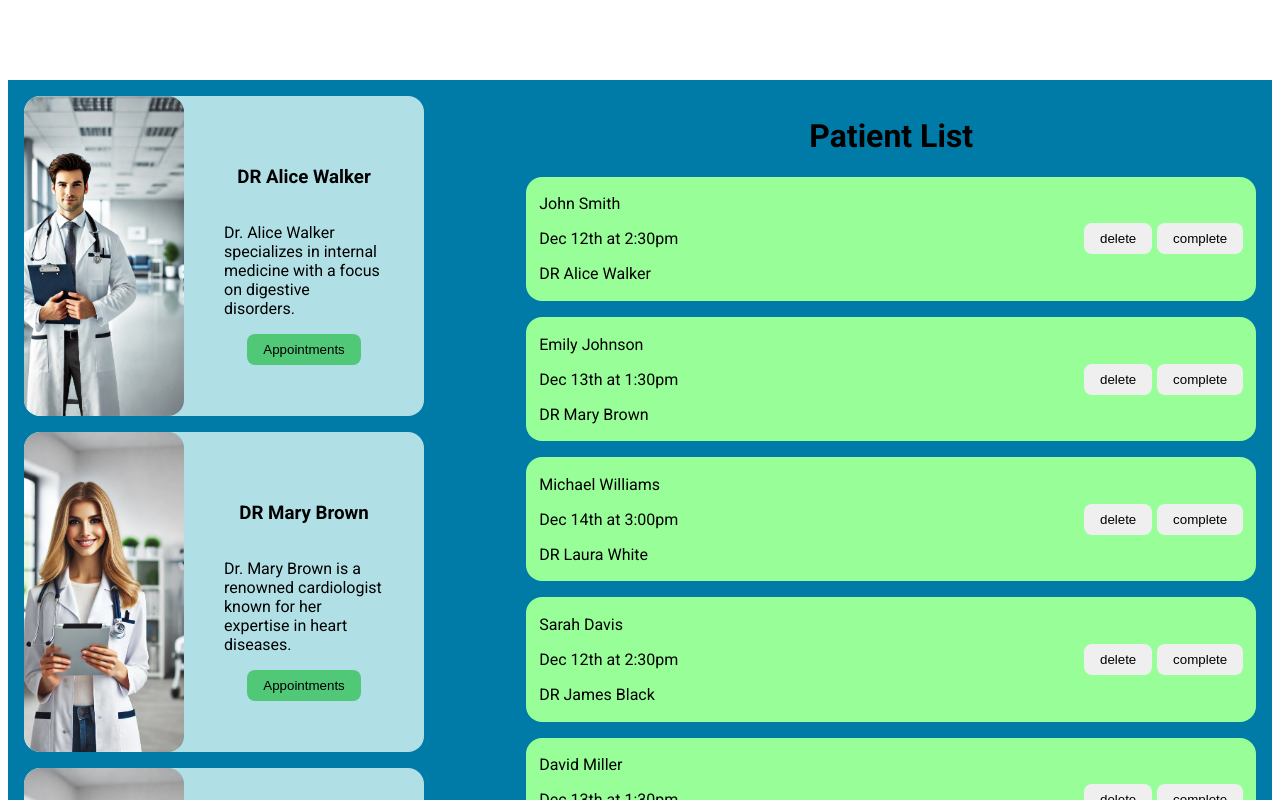
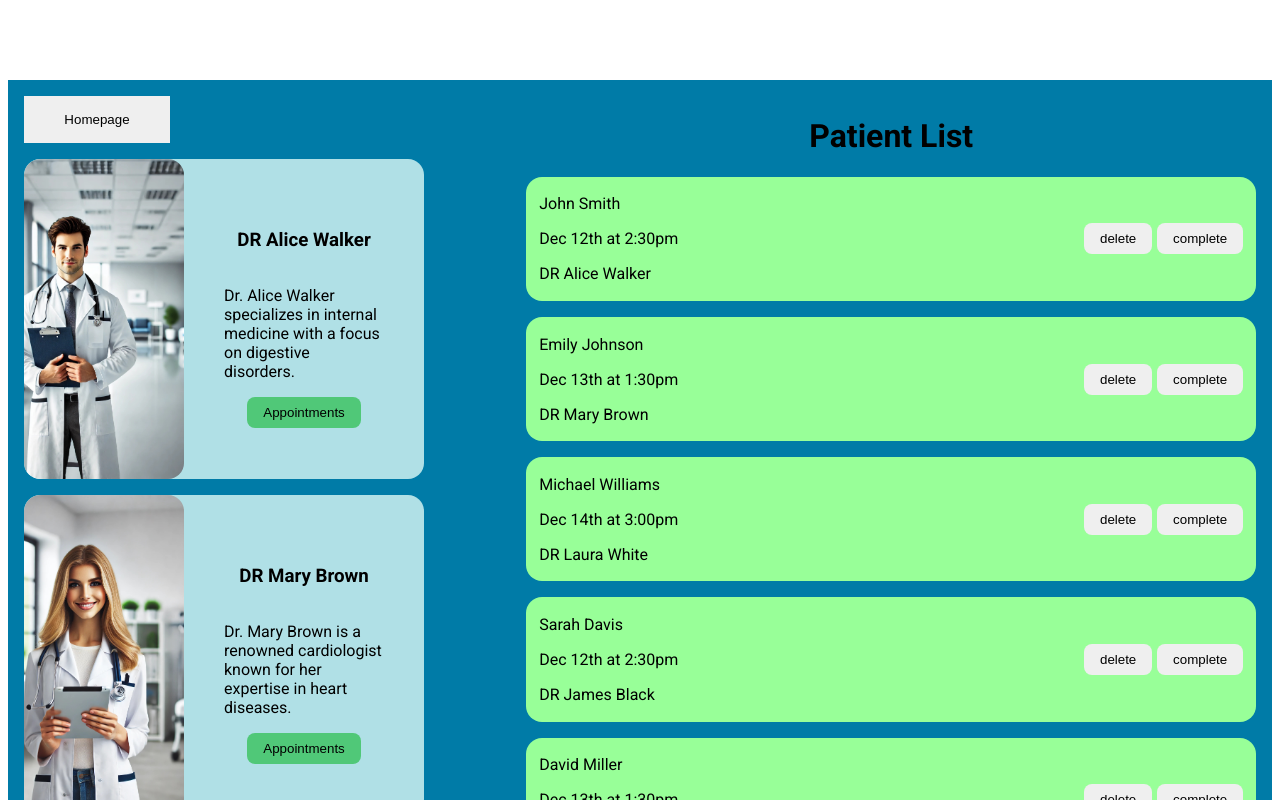
Before and after one commit to ucangun/Hospital_Appointment-_App, a React (Create React App) app: page / in a window 1280 px wide. Shown: the top 800 px of the page. Built offline with nearby package versions, Linux system fonts and the light colour scheme.

Commit message:
"Added homepage button and styles to PatientList component and App.css"

```diff
--- a/src/App.css
+++ b/src/App.css
@@ -35,6 +35,13 @@ body {
 /* ---------------------------------- */
 /*          DOCTORS CONTAINER         */
 /* ---------------------------------- */
+
+.homepage {
+  border: none;
+  padding: 1rem;
+  width: 30%;
+  cursor: pointer;
+}
 
 .doctors_container {
   display: flex;
--- a/src/components/PatientList.jsx
+++ b/src/components/PatientList.jsx
@@ -1,16 +1,26 @@
 import { useState } from "react";
+import Data from "../helper/data";
 
 const PatientList = ({ doctors, setDoctors }) => {
   const [app, setApp] = useState(true);
+
+  const handleHomePage = () => {
+    setDoctors(Data);
+    setApp((app) => !app);
+  };
 
   const handleAppointments = (id) => {
     const actualDoctors = doctors.filter((doctor) => doctor.id === id);
     setDoctors(actualDoctors);
     setApp((app) => !app);
   };
+
   return (
     <div className="container">
       <div className="doctors_container">
+        <button className="homepage" onClick={handleHomePage}>
+          Homepage
+        </button>
         {doctors.map((doctor) => (
           <div className="doctors" key={doctor.id}>
             <img src={doctor.image} alt={doctor.doctor} />
```
